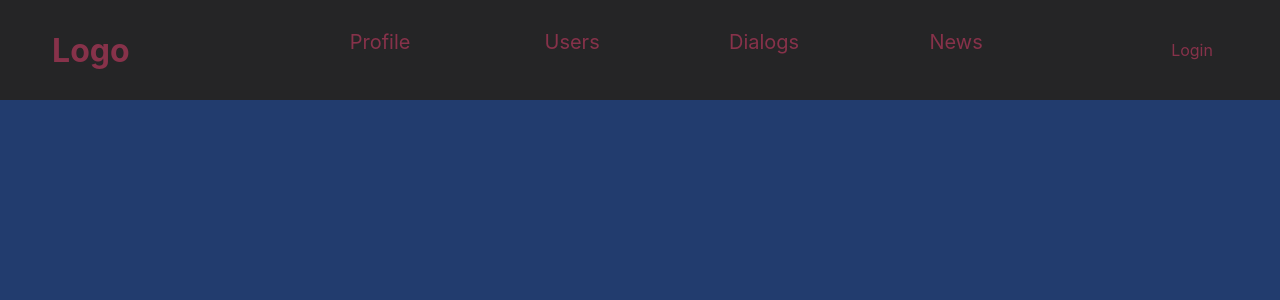
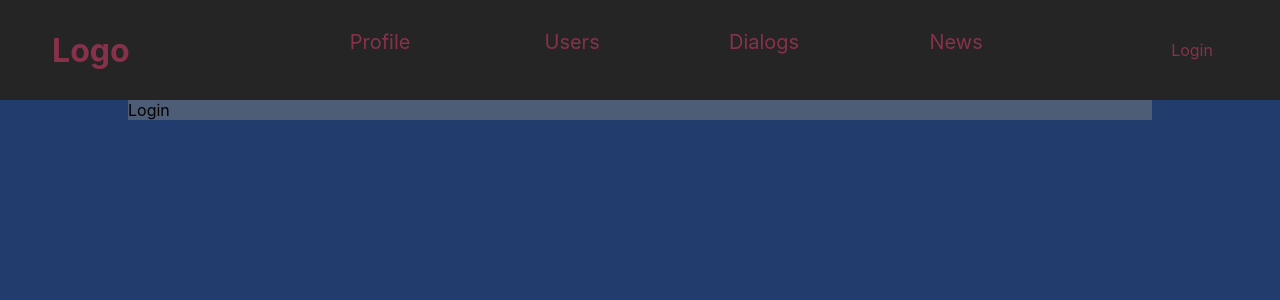
Before and after one commit to MykhailoK007/network, a React (Create React App) app: page /login in a window 1280 px wide. Shown: the top 300 px of the page. Built offline with nearby package versions, Linux system fonts and the light colour scheme; no server answers.

Commit message:
Add redirect

```diff
--- a/src/App.js
+++ b/src/App.js
@@ -1,12 +1,12 @@
 import React from 'react';
 import Header from "./Components/Header/Header";
 import './App.css';
-import Profile from "./Components/Profile/Profile";
 import Dialogs from './Components/Dialogs/Dialogs';
 import News from "./Components/News/News";
 import {Route, Router} from 'react-router-dom';
 import UsersContainer from "./Components/Users/UsersContainer";
 import ProfileContainer from "./Components/Profile/ProfileContainer";
+import Login from "./Components/Login";
 
 function App(props) {
 
@@ -19,6 +19,7 @@ function App(props) {
                     <Route  path = '/Users' render = {() => <UsersContainer/> }/>
                     <Route  path = '/Dialogs' render = {() => <Dialogs dialogs = {props.dialogs}/>}/>
                     <Route  path = '/News' render = {( ) => <News/>} />
+                    <Route path='/login' render = {()=><Login/> }/>
 
             </div>
 
--- a/src/Components/Dialogs/ShowDialog/ShowDialog.js
+++ b/src/Components/Dialogs/ShowDialog/ShowDialog.js
@@ -1,5 +1,6 @@
 import React from "react";
 import classes from "../Dialogs.module.css";
+import {Redirect} from "react-router-dom";
 
 function ShowDialog(props) {
 
@@ -10,6 +11,7 @@ function ShowDialog(props) {
        let text = e.target.value;
     props.updateTextMessageActionCreator(text);
     }
+    if(props.isAuth)return <Redirect to='/login'/>
 
     return (
         <div className = {classes.showDialog}>
--- a/src/Components/Dialogs/ShowDialog/ShowDialogContainer.js
+++ b/src/Components/Dialogs/ShowDialog/ShowDialogContainer.js
@@ -6,7 +6,8 @@ import {connect} from "react-redux";
 function mapStateToProps(state,props){
     return {
         dialog:state.dialogs,
-        element:props.element
+        element:props.element,
+        isAuth:state.authorization.isAuth
 
     }
 }
--- /dev/null
+++ b/src/Components/Login.js
@@ -0,0 +1,13 @@
+import React from "react";
+
+
+function Login(props){
+    return <div className='container'>
+        Login
+    </div>
+}
+
+
+
+
+export default Login;
```
